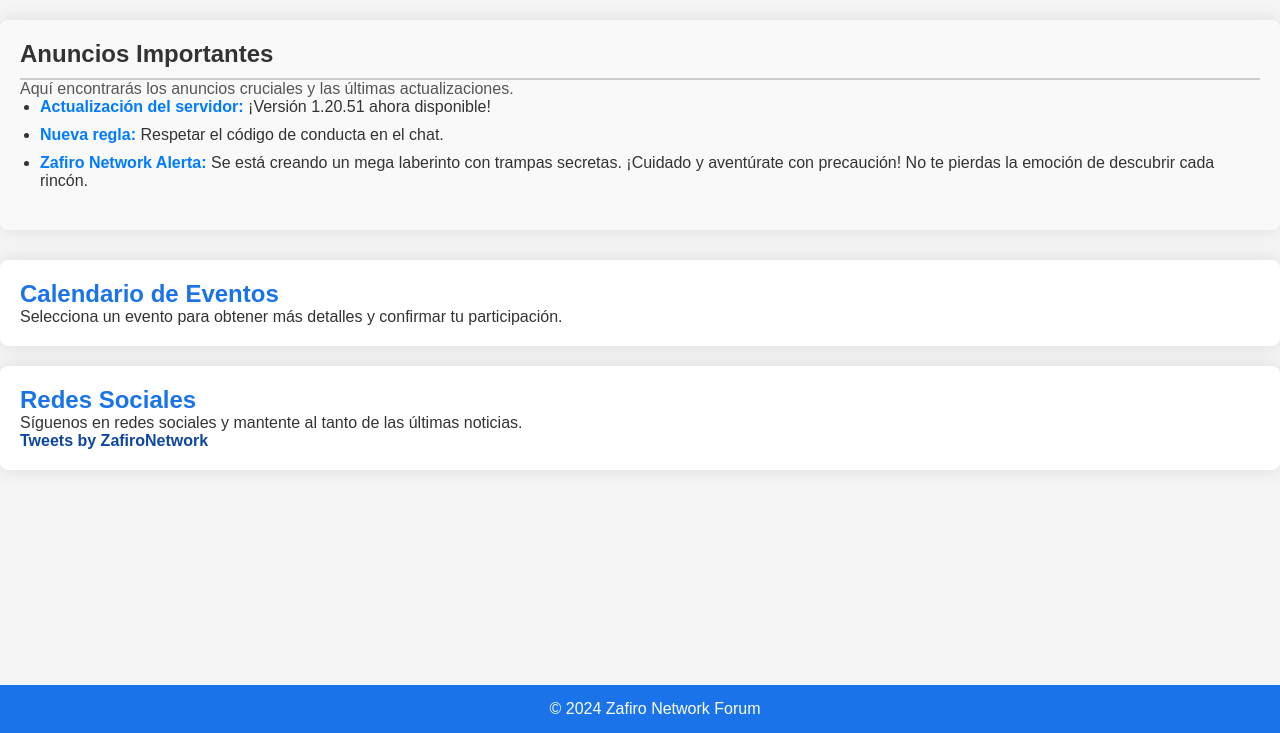
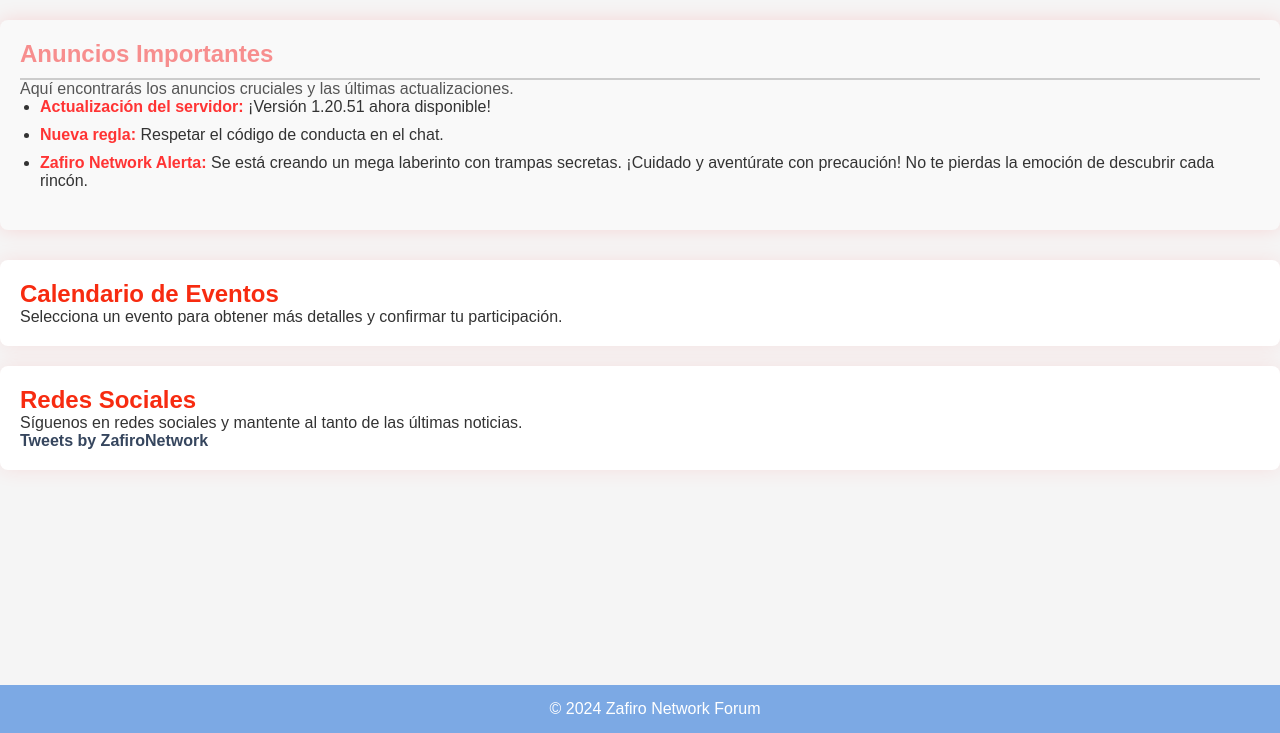
Before and after one commit to SanviGitHub/SanviGithub.github.io, a plain HTML site: page index.html in a window 1280 px wide. Shown: the part 67-800 px from the top of the page. Drawn offline with Linux system fonts and the light colour scheme.

Commit message:
Update estilos.css

```diff
--- a/estilos.css
+++ b/estilos.css
@@ -31,12 +31,12 @@ section {
   margin: 20px 0;
   padding: 20px;
   background-color: #fff;
-  box-shadow: 0 0 20px rgba(0, 0, 0, 0.1);
+  box-shadow: 0 0 20px rgba(237, 18, 18, 0.1);
   border-radius: 8px;
 }
 
 footer {
-  background-color: #1a73e8;
+  background-color: hsl(214, 66%, 69%);
   color: #fff;
   text-align: center;
   padding: 15px;
@@ -47,13 +47,13 @@ footer {
 
 /* Decoración adicional para resaltar enlaces y botones */
 a {
-  color: #1a73e8;
+  color: #1a70e1;
   text-decoration: none;
   transition: color 0.3s;
 }
 
 a:hover {
-  color: #0d47a1;
+  color: #404752;
 }
 
 button {
@@ -67,12 +67,12 @@ button {
 }
 
 button:hover {
-  background-color: #0d47a1;
+  background-color: #1356bb;
 }
 
 /* Estilos adicionales para mejorar la apariencia */
 h1, h2 {
-  color: #1a73e8;
+  color: #f72b10;
 }
 
 /* Estilos para la barra de navegación */
@@ -95,7 +95,7 @@ section {
   margin: 20px 0;
   padding: 20px;
   background-color: #fff;
-  box-shadow: 0 0 20px rgba(0, 0, 0, 0.1);
+  box-shadow: 0 0 20px rgba(255, 35, 35, 0.1);
   border-radius: 8px;
   transition: transform 0.3s;
 }
@@ -116,14 +116,14 @@ ul li {
 
 /* Estilos para las citas */
 blockquote {
-  border-left: 4px solid #1a73e8;
+  border-left: 4px solid #5a94de;
   margin: 0 0 20px 20px;
   padding-left: 20px;
 }
 
 /* Estilos para los enlaces dentro del contenido */
 section a {
-  color: #0d47a1;
+  color: #36465e;
   font-weight: bold;
 }
 
@@ -136,12 +136,12 @@ section a:hover {
   background-color: #f9f9f9;
   padding: 20px;
   border-radius: 8px;
-  box-shadow: 0 0 20px rgba(0, 0, 0, 0.1);
+  box-shadow: 0 0 20px rgba(255, 0, 0, 0.13);
   margin-bottom: 30px;
 }
 
 .anuncios-importantes h2 {
-  color: #333;
+  color: #f78e8e;
   border-bottom: 2px solid #ccc;
   padding-bottom: 10px;
 }
@@ -164,5 +164,5 @@ section a:hover {
 }
 
 .anuncios-importantes li strong {
-  color: #007BFF; /* Color para resaltar el texto fuerte (strong) */
+  color: #ff3434; /* Color para resaltar el texto fuerte (strong) */
 }
```
